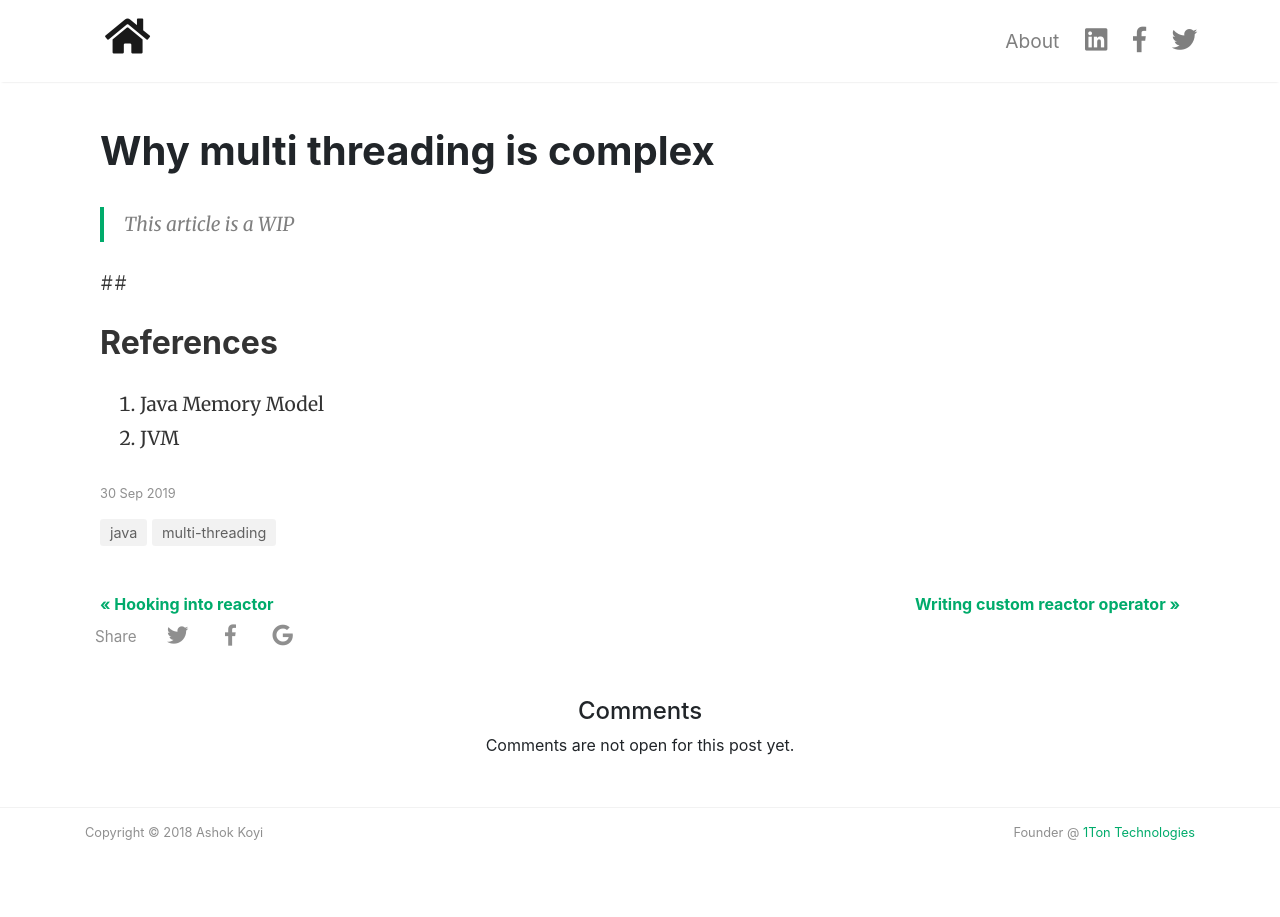
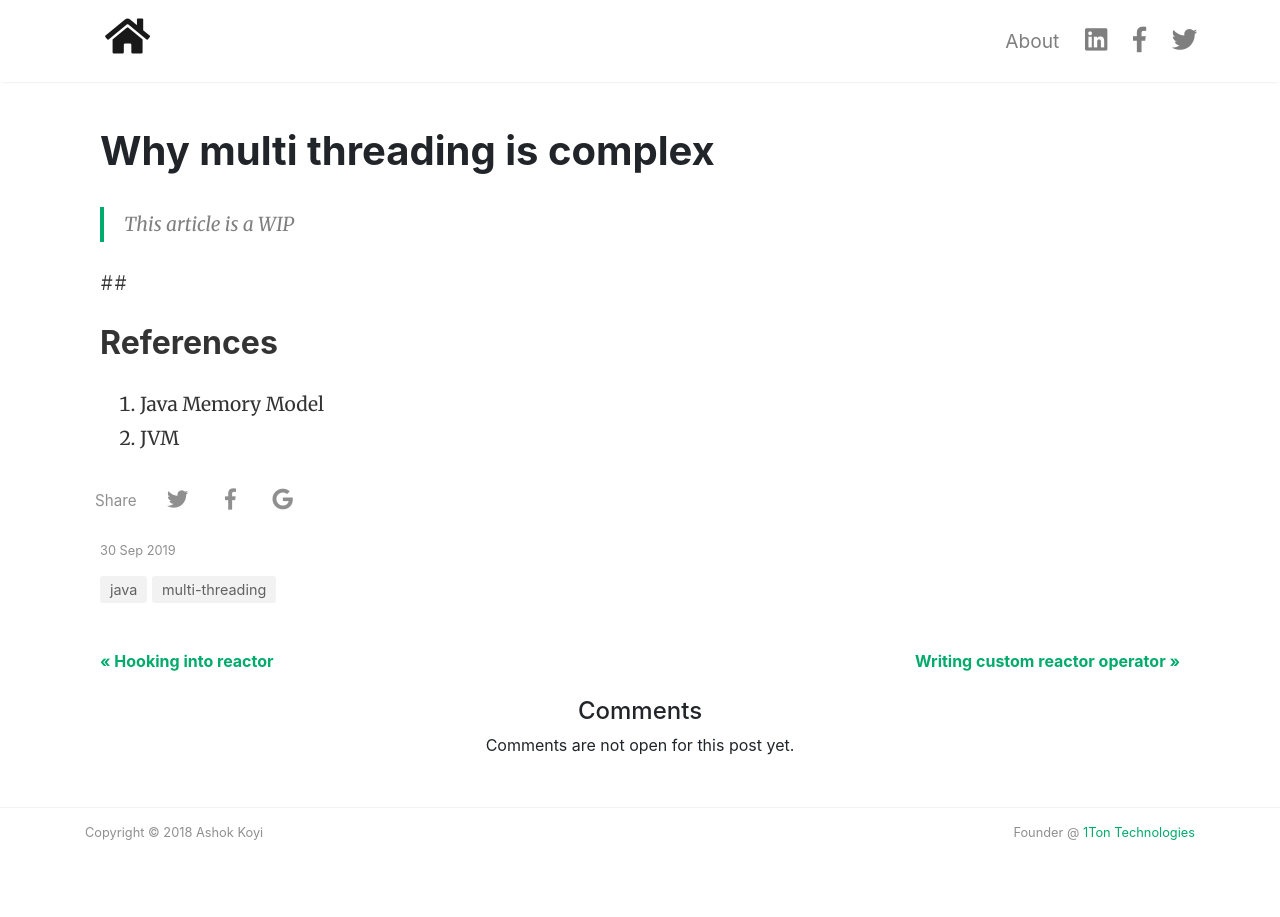
Before and after one commit to thekalinga/thekalinga.in, a Jekyll site: the page built from _posts/2019-09-30-why-multi-threading-is-complex.md, in a window 1280 px wide. Built offline with Jekyll 4.4.1, drawn with Linux system fonts in a browser that asks for light colours; nearby versions of some CDN libraries.

Commit message:
Fixed a minor issue

```diff
--- a/_layouts/post.html
+++ b/_layouts/post.html
@@ -26,6 +26,11 @@ post_class: post-template
             <!-- Post Content -->
             <div class="article-post">
                 {{content}}
+            </div>
+
+            <div class="row">
+                <!-- Post Share -->
+                {% include share.html %}
             </div>
 
             <!-- Post Date -->
@@ -71,10 +76,6 @@ post_class: post-template
         <!-- End Post -->
 
     </div>
-    <div class="row">
-        <!-- Post Share -->
-        {% include share.html %}
-    </div>
 </div>
 <!-- End Article
 ================================================== -->
```
